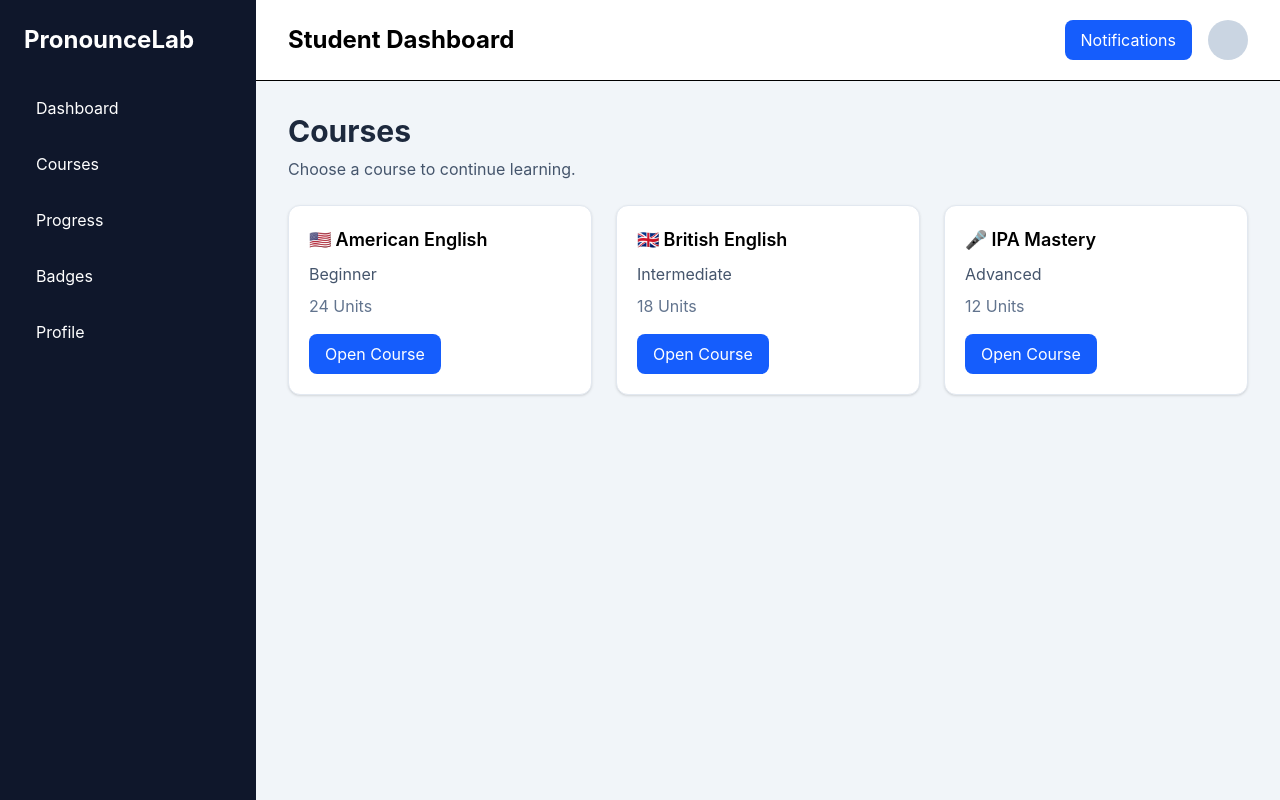
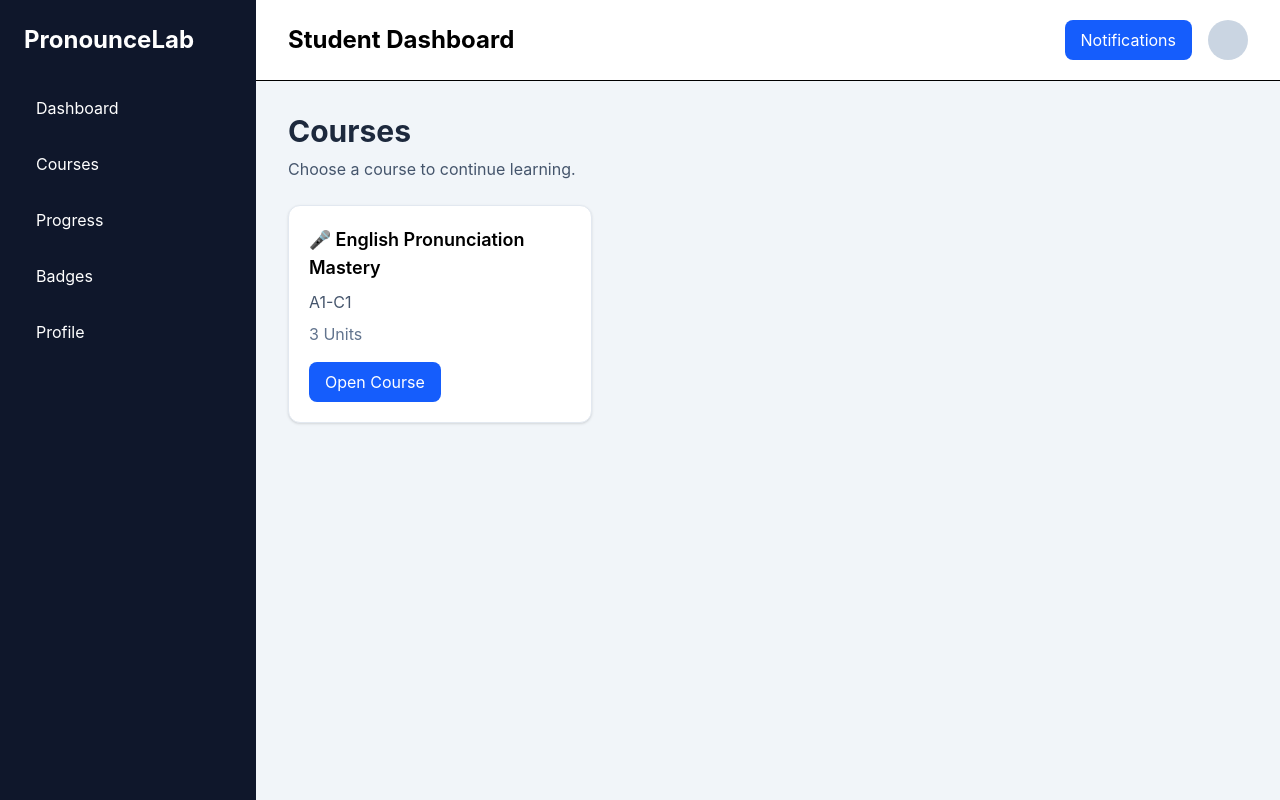
Before and after one commit to emmanuelpaulino2691/pronouncelab, a React (Vite) app: page /courses in a window 1280 px wide. Built offline with nearby package versions, Linux system fonts and the light colour scheme.

Commit message:
Sprint 22 - Course Engine base stable

```diff
--- a/src/features/courses/CoursesPage.tsx
+++ b/src/features/courses/CoursesPage.tsx
@@ -1,8 +1,11 @@
 import MainLayout from "../../shared/layouts/MainLayout";
 import CourseCard from "./components/CourseCard";
-import { courses } from "../../shared/data/courses";
+
+import { getCourses } from "../../shared/services/courseEngineService";
 
 function CoursesPage() {
+  const courses = getCourses();
+
   return (
     <MainLayout>
       <h1 className="text-3xl font-bold text-slate-800">
@@ -20,7 +23,7 @@ function CoursesPage() {
             id={course.id}
             title={course.title}
             level={course.level}
-    units={course.units}
+            units={course.units.length}
             emoji={course.emoji}
           />
         ))}
--- a/src/shared/data/courses/pronunciationCourse.ts
+++ b/src/shared/data/courses/pronunciationCourse.ts
@@ -6,15 +6,11 @@ export const pronunciationCourse: CourseData = {
   title: "English Pronunciation Mastery",
 
   description:
-    "Master English sounds, pronunciation patterns, and speaking clarity.",
+    "Master English pronunciation from A1 to C1.",
 
   level: "A1-C1",
 
   emoji: "🎤",
 
-  units: [
-    1,
-    2,
-    3,
-  ],
+  units: [1, 2, 3],
 };
--- a/src/shared/types/CourseData.ts
+++ b/src/shared/types/CourseData.ts
@@ -1,8 +1,13 @@
 export type CourseData = {
   id: number;
+
   title: string;
+
   description: string;
+
   level: string;
+
   emoji: string;
+
   units: number[];
 };
```
Lines whose indentation alone changed are shown as unchanged.
